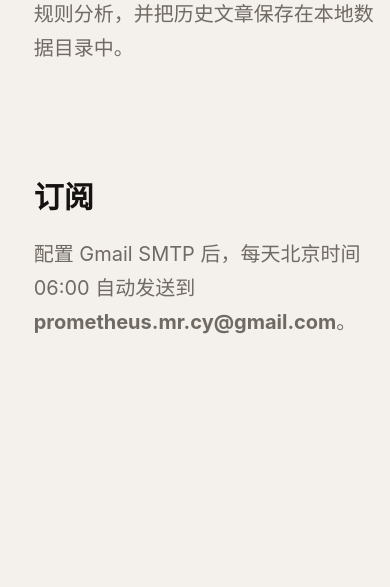
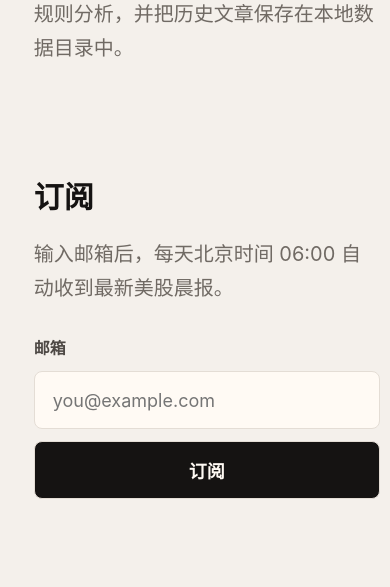
Before and after one commit to Idealisten/USMarketMorning, a Flask app: page / in a window 390 px wide. Shown: the part 1083-1670 px from the top of the page. Before the commit the page ends 1417 px from the top, so only its background shows below. Run offline with Flask 3, Linux system fonts and the light colour scheme.

Commit message:
Add email subscription form

```diff
--- a/static/style.css
+++ b/static/style.css
@@ -165,6 +165,63 @@ h2 {
   margin-left: max(3vw, calc((100vw - 1440px) / 2));
 }
 
+.subscribe-form {
+  margin-top: 30px;
+  max-width: 760px;
+}
+
+.subscribe-form label {
+  display: block;
+  color: #4e4945;
+  font-size: 16px;
+  font-weight: 750;
+  margin-bottom: 12px;
+}
+
+.subscribe-row {
+  display: grid;
+  grid-template-columns: minmax(0, 1fr) auto;
+  gap: 12px;
+}
+
+.subscribe-row input,
+.subscribe-row button {
+  min-height: 58px;
+  border: 1px solid var(--line);
+  border-radius: 8px;
+  font: inherit;
+  font-size: 18px;
+}
+
+.subscribe-row input {
+  width: 100%;
+  background: var(--panel);
+  color: var(--ink);
+  padding: 0 18px;
+}
+
+.subscribe-row button {
+  background: var(--ink);
+  color: var(--panel);
+  cursor: pointer;
+  font-weight: 800;
+  padding: 0 28px;
+}
+
+.subscribe-message {
+  margin: 14px 0 0;
+  font-size: 17px;
+  line-height: 1.5;
+}
+
+.subscribe-message.ok {
+  color: var(--up);
+}
+
+.subscribe-message.error {
+  color: var(--down);
+}
+
 .report {
   padding-top: 56px;
 }
@@ -311,6 +368,10 @@ code {
     grid-template-columns: 1fr;
   }
 
+  .subscribe-row {
+    grid-template-columns: 1fr;
+  }
+
   .fact {
     grid-template-columns: 1fr;
     gap: 6px;
--- a/templates/index.html
+++ b/templates/index.html
@@ -37,6 +37,16 @@
 
 <section id="subscribe" class="text-section">
   <h2>订阅</h2>
-  <p>配置 Gmail SMTP 后，每天北京时间 06:00 自动发送到 <strong>prometheus.mr.cy@gmail.com</strong>。</p>
+  <p>输入邮箱后，每天北京时间 06:00 自动收到最新美股晨报。</p>
+  <form class="subscribe-form" action="/subscribe" method="post">
+    <label for="subscriber-email">邮箱</label>
+    <div class="subscribe-row">
+      <input id="subscriber-email" name="email" type="email" inputmode="email" autocomplete="email" placeholder="you@example.com" required>
+      <button type="submit">订阅</button>
+    </div>
+    {% if subscribe_message %}
+      <p class="subscribe-message {{ subscribe_status }}">{{ subscribe_message }}</p>
+    {% endif %}
+  </form>
 </section>
 {% endblock %}
--- a/usmarketmorning/app.py
+++ b/usmarketmorning/app.py
@@ -5,12 +5,12 @@ import socket
 import pytz
 from apscheduler.schedulers.background import BackgroundScheduler
 from apscheduler.triggers.cron import CronTrigger
-from flask import Flask, abort, render_template
+from flask import Flask, abort, redirect, render_template, request, url_for
 
 from .config import settings
 from .emailer import send_report_email
 from .report import generate_report
-from .storage import latest_report, list_reports, load_report
+from .storage import add_subscriber, latest_report, list_reports, load_report
 
 
 def create_app() -> Flask:
@@ -19,7 +19,19 @@ def create_app() -> Flask:
     @app.route("/")
     def home():
         reports = list_reports()
-        return render_template("index.html", latest=reports[0] if reports else None, reports=reports)
+        return render_template(
+            "index.html",
+            latest=reports[0] if reports else None,
+            reports=reports,
+            subscribe_status=request.args.get("subscribe"),
+            subscribe_message=request.args.get("message", ""),
+        )
+
+    @app.post("/subscribe")
+    def subscribe():
+        ok, message = add_subscriber(request.form.get("email", ""))
+        status = "ok" if ok else "error"
+        return redirect(url_for("home", subscribe=status, message=message) + "#subscribe")
 
     @app.route("/articles/<slug>")
     def article(slug: str):
--- a/usmarketmorning/storage.py
+++ b/usmarketmorning/storage.py
@@ -1,14 +1,17 @@
 from __future__ import annotations
 
 import json
+import re
 from pathlib import Path
-from typing import Iterable
 
 from .config import settings
 from .models import Report
 
+EMAIL_PATTERN = re.compile(r"^[^@\s]+@[^@\s]+\.[^@\s]+$")
+
 
 def ensure_storage() -> None:
+    settings.data_dir.mkdir(parents=True, exist_ok=True)
     settings.reports_dir.mkdir(parents=True, exist_ok=True)
 
 
@@ -39,3 +42,42 @@ def list_reports() -> list[dict]:
 def latest_report() -> dict | None:
     reports = list_reports()
     return reports[0] if reports else None
+
+
+def subscribers_path() -> Path:
+    return settings.data_dir / "subscribers.json"
+
+
+def normalize_email(email: str) -> str:
+    return email.strip().lower()
+
+
+def is_valid_email(email: str) -> bool:
+    return bool(EMAIL_PATTERN.match(normalize_email(email)))
+
+
+def list_subscribers() -> list[str]:
+    ensure_storage()
+    path = subscribers_path()
+    if not path.exists():
+        return []
+    try:
+        data = json.loads(path.read_text(encoding="utf-8"))
+    except json.JSONDecodeError:
+        return []
+    if not isinstance(data, list):
+        return []
+    return sorted({normalize_email(item) for item in data if isinstance(item, str) and is_valid_email(item)})
+
+
+def add_subscriber(email: str) -> tuple[bool, str]:
+    normalized = normalize_email(email)
+    if not is_valid_email(normalized):
+        return False, "请输入有效的邮箱地址。"
+
+    subscribers = list_subscribers()
+    if normalized not in subscribers:
+        subscribers.append(normalized)
+        subscribers.sort()
+        subscribers_path().write_text(json.dumps(subscribers, ensure_ascii=False, indent=2), encoding="utf-8")
+    return True, "订阅成功，下一封晨报会发送到你的邮箱。"
```
Also changed, not shown: usmarketmorning/emailer.py (+7 -1 lines), README.md, 1 other file.
